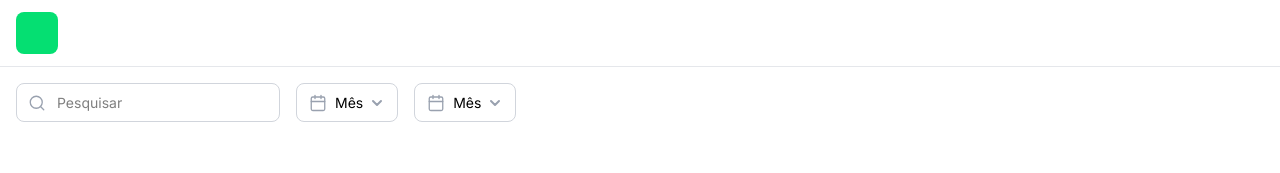
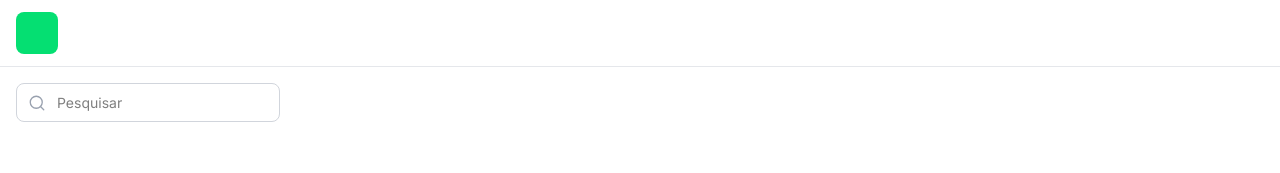
Before and after one commit to faelcjeronymo/financial-organizer, a Next.js app: page / in a window 1280 px wide. Shown: the top 173 px of the page. Built offline with nearby package versions, Linux system fonts and the light colour scheme.

Commit message:
removed test code

```diff
--- a/src/app/page.tsx
+++ b/src/app/page.tsx
@@ -1,58 +1,14 @@
 'use client';
 
-import { Calendar } from "lucide-react";
 import SearchBar from "./_components/SearchBar";
-import Dropdown, { DropdownGroup, DropdownMenuItemProps } from "./_components/Dropdown";
 
-//TODO: Verificar se isso foi feito do jeito certo e remover esta declaração
-const teste: Array<DropdownMenuItemProps> = [
-    {
-        "label": "Item 1",
-        "action": () => {console.log("Item 1")}
-    },
-    {
-        "label": "Item 2",
-        "action": () => {console.log("Item 2")}
-    }
-];
-
-//TODO: Verificar se isso foi feito do jeito certo e remover esta declaração
-const teste2: Array<DropdownGroup> = [
-    {
-        "title": "Título 1",
-        "items": [
-            {
-                "label": "Item 1",
-                "action": () => {console.log("Item 1")}
-            },
-            {
-                "label": "Item 2",
-                "action": () => {console.log("Item 2")}
-            }
-        ]
-    },
-    {
-        "title": "Título 2",
-        "items": [
-            {
-                "label": "Item 1",
-                "action": () => {console.log("Item 2-1")}
-            },
-            {
-                "label": "Item 2",
-                "action": () => {console.log("Item 2-2")}
-            }
-        ]
-    }
-];
+//TODO: Criar o dropdown com os meses
 
 const Page = () => {
     return (
         <>
             <div className="flex items-center gap-x-4 px-4">
                 <SearchBar placeholder={"Pesquisar"}/>
-                <Dropdown icon={<Calendar className="text-gray-400" size={18}/>} items={teste} label="Mês"/>
-                <Dropdown icon={<Calendar className="text-gray-400" size={18}/>} items={teste2} label="Mês"/>
             </div>
         </>
     );
```
